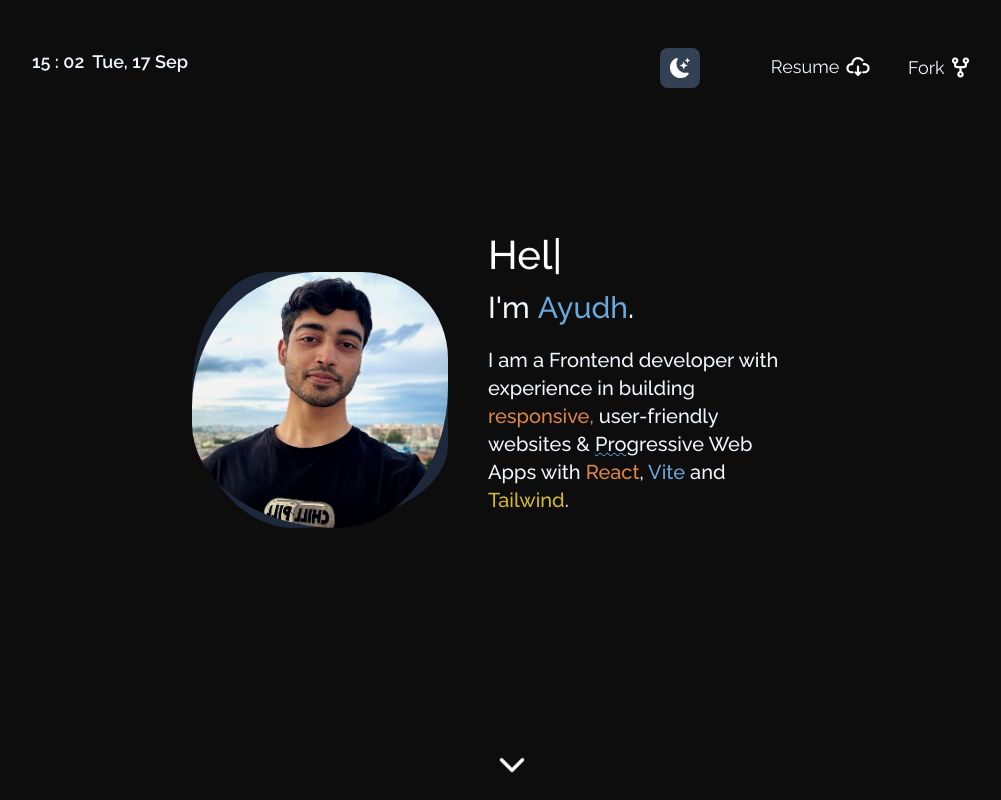
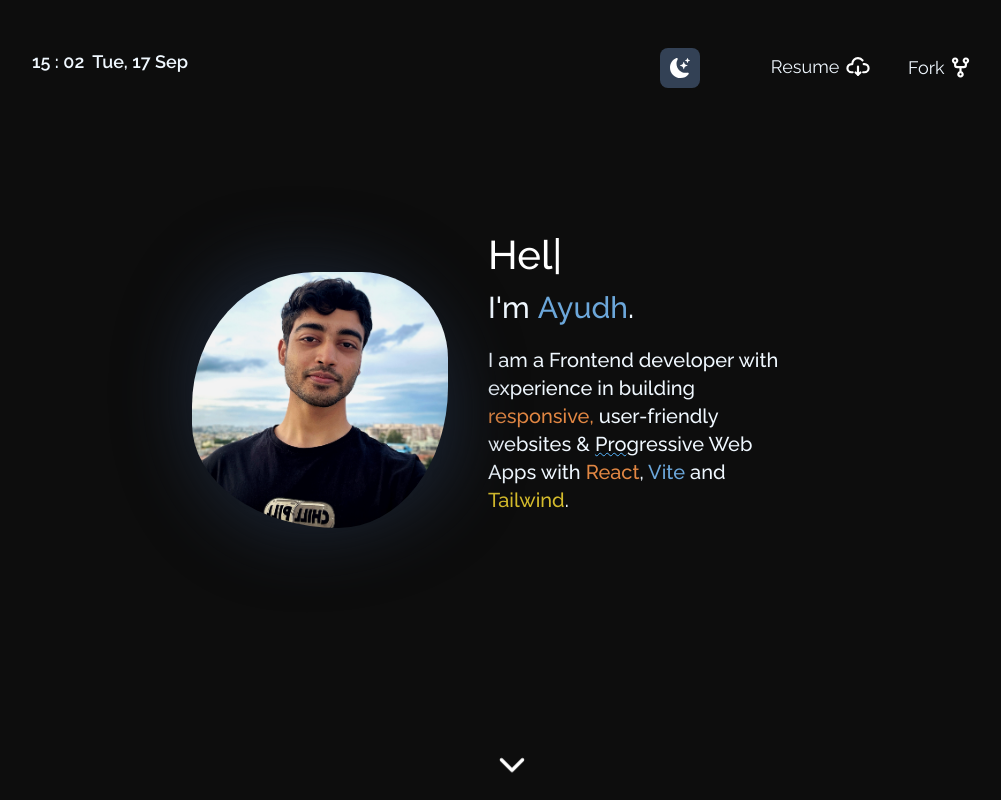
Before and after one commit to makersmecca/Portfolio, a React (Vite) app: page / in a window 1280 px wide. Shown: the top 800 px of the page, without its empty margins (128-1129 px from the left). Built offline with nearby package versions, Linux system fonts and the light colour scheme; a web font is replaced by a local one.

Commit message:
trying to fix translucent box issue on ios browsers

```diff
--- a/src/Components/DisplayPicture.jsx
+++ b/src/Components/DisplayPicture.jsx
@@ -9,17 +9,21 @@ const DisplayPicture = ({ splashStatus, isLight }) => {
           splashStatus
             ? "hidden"
             : isLight
-            ? "absolute bg-highlightBrown shadowBlobFadeIn transition-all ease-in-out duration-500 md:bg-opacity-50 bg-opacity-60"
-            : "absolute bg-slate-800 shadowBlobFadeIn transition-all ease-in-out duration-500"
-        } md:h-64 md:w-64 h-44 w-44 z-10`} /* Ensure this div has a lower z-index than the image */
+            ? "absolute bg-highlightBrown shadowBlobFadeIn transition-all ease-in-out duration-500 md:bg-opacity-50 bg-opacity-60 blur-xl"
+            : "absolute bg-slate-800 shadowBlobFadeIn transition-all ease-in-out duration-500 blur-2xl"
+        } md:h-64 md:w-64 h-44 w-44 z-10`}
+        style={{
+          backdropFilter: "blur(10px)" /* Standard blur */,
+          WebkitBackdropFilter: "blur(10px)" /* For iOS and Safari */,
+          transform: "translateZ(0)",
+          willChange: "border-radius, opacity, backdrop-filter",
+        }}
       ></div>
       <img
         src={dispPic}
         alt="profile picture"
         className={`${
-          splashStatus
-            ? ""
-            : "relative z-20" /* Set higher z-index to ensure proper layering */
+          splashStatus ? "" : "relative z-20"
         } animate-blob md:h-64 md:w-64 h-44 w-44`}
       />
     </div>
```
